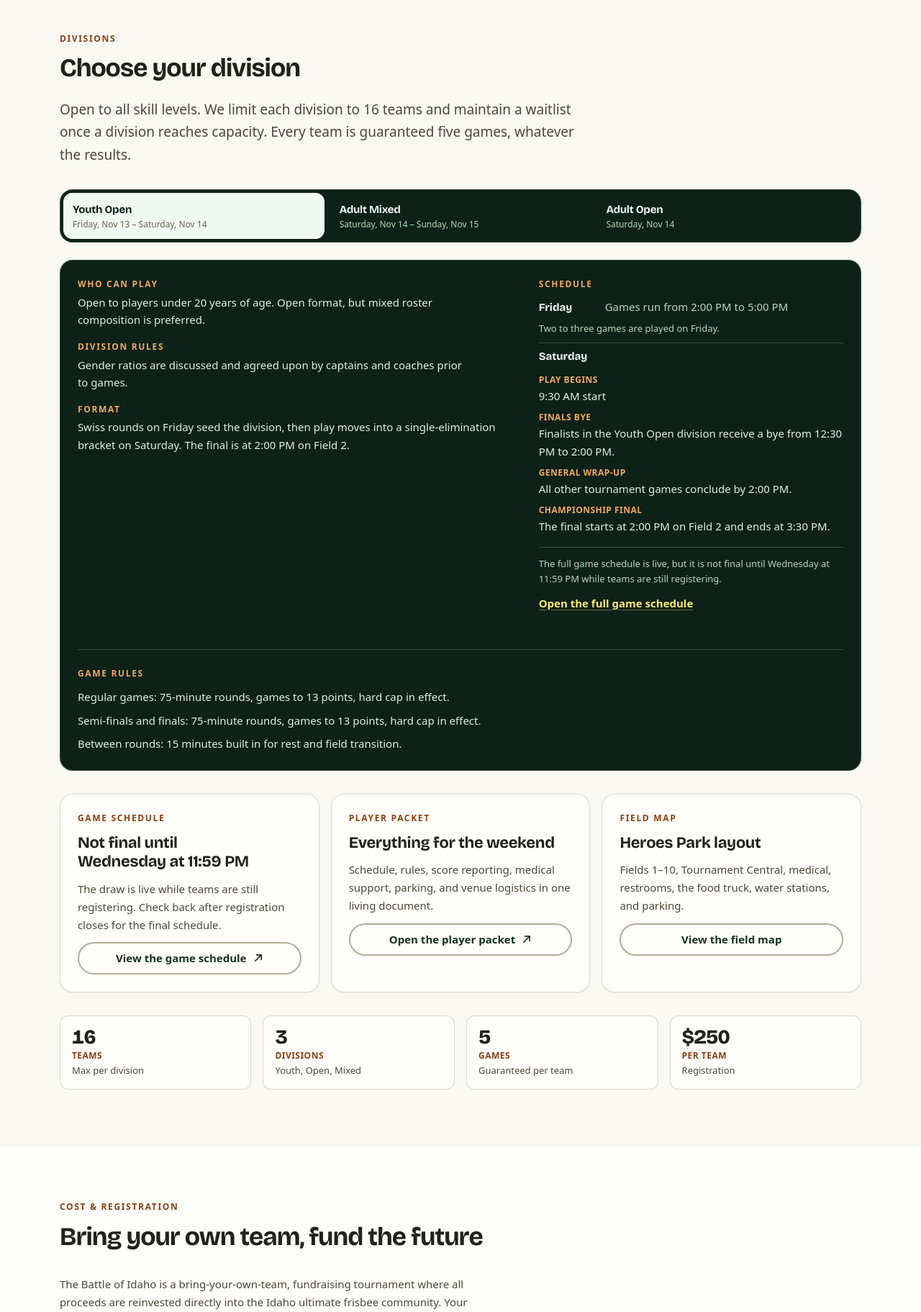
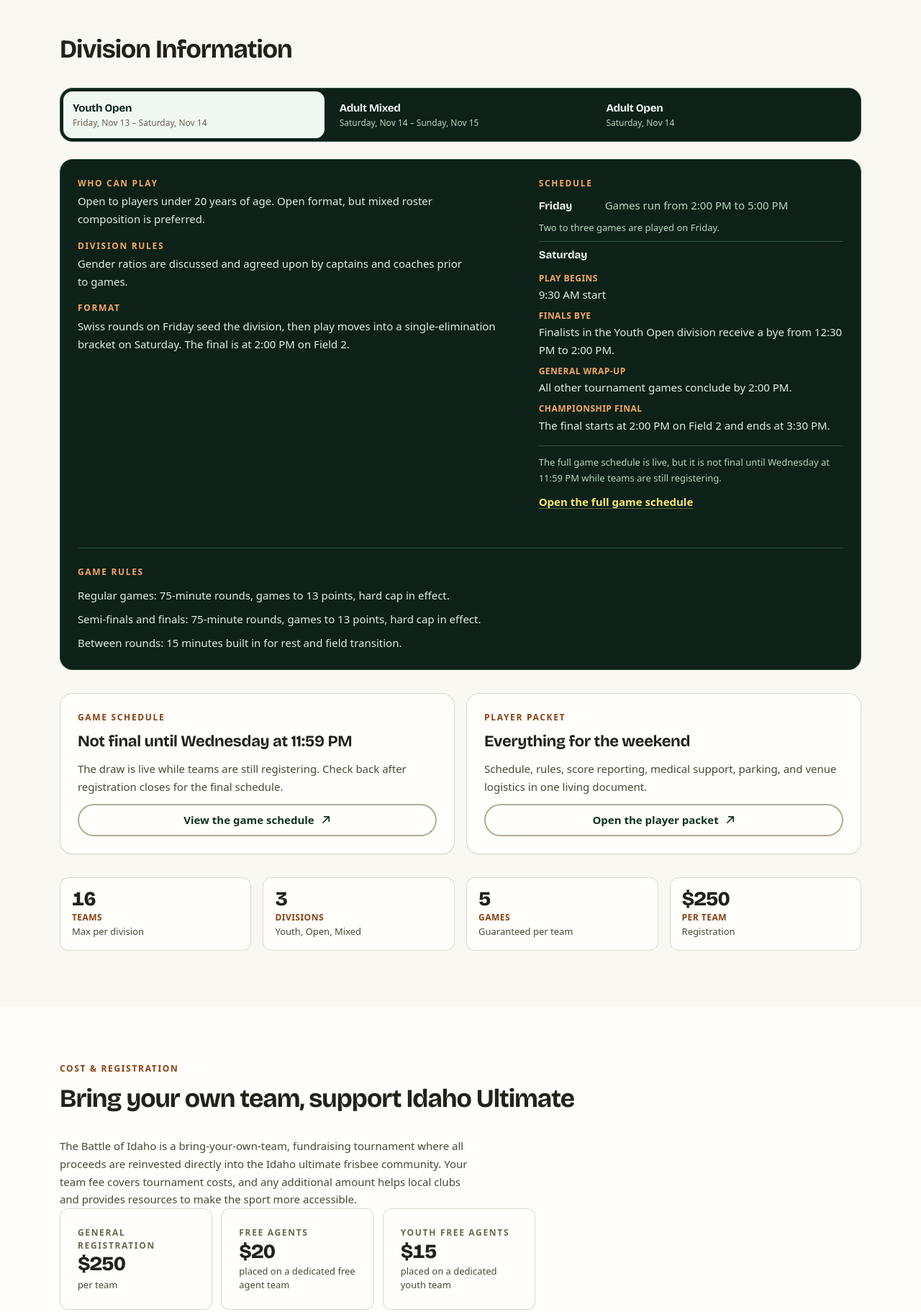
Before and after one commit to tvultimate/tvultimate.org, an Astro site: page /battle-of-idaho in a window 1280 px wide. Shown: the part 600-2423 px from the top of the page at 72% size. Built offline with nearby package versions, Linux system fonts and the light colour scheme; Astro itself is replaced by a stand-in of ours.

Commit message:
More tweaks

```diff
--- a/src/pages/battle-of-idaho/index.astro
+++ b/src/pages/battle-of-idaho/index.astro
@@ -19,7 +19,6 @@ import Icon from '../../components/ui/Icon.astro';
 import PricingTiers from '../../components/sections/tournament/PricingTiers.astro';
 import FoodVendors from '../../components/sections/tournament/FoodVendors.astro';
 import SponsorWall from '../../components/sections/tournament/SponsorWall.astro';
-import FieldMap from '../../components/sections/tournament/FieldMap.astro';
 import DivisionTabs from '../../components/react/DivisionTabs';
 import {
   tournament,
@@ -84,11 +83,7 @@ import { contact, links } from '../../data/org';
   <!-- Divisions, schedules, and the living documents -->
   <Section id="divisions" tone="page">
     <Container>
-      <SectionHeader
-        eyebrow="Divisions"
-        title="Choose your division"
-        lede="Open to all skill levels. We limit each division to 16 teams and maintain a waitlist once a division reaches capacity. Every team is guaranteed five games, whatever the results."
-      />
+      <SectionHeader title="Division Information" />
 
       <div class="boi__divisions">
         <DivisionTabs
@@ -125,17 +120,6 @@ import { contact, links } from '../../data/org';
           </Button>
         </Card>
 
-        <Card as="section" class="boi__resource">
-          <p class="boi__resource-eyebrow">Field map</p>
-          <h3 class="boi__resource-title">Heroes Park layout</h3>
-          <p class="boi__resource-text">
-            Fields 1–10, Tournament Central, medical, restrooms, the food truck,
-            water stations, and parking.
-          </p>
-          <Button href="#field-map" variant="outline" size="md">
-            View the field map
-          </Button>
-        </Card>
       </div>
 
       <ul class="boi__stats">
@@ -155,7 +139,7 @@ import { contact, links } from '../../data/org';
   <!-- Cost & registration -->
   <Section tone="raised">
     <Container>
-      <SectionHeader eyebrow="Cost & registration" title="Bring your own team, fund the future" />
+      <SectionHeader eyebrow="Cost & registration" title="Bring your own team, support Idaho Ultimate" />
       <p class="boi__lede">{fundraising}</p>
       <PricingTiers tiers={[...pricing]} />
       <p class="boi__pricing-note">{youthPricingNote}</p>
@@ -195,18 +179,6 @@ import { contact, links } from '../../data/org';
           <p class="boi__lede">{housing}</p>
         </div>
       </div>
-    </Container>
-  </Section>
-
-  <!-- Field map -->
-  <Section id="field-map" tone="page">
-    <Container>
-      <SectionHeader
-        eyebrow="Venue"
-        title="Field map"
-        lede={`${tournament.location} in Meridian. Every field, Tournament Central, medical support, restrooms, food, water, and parking on one map.`}
-      />
-      <FieldMap />
     </Container>
   </Section>
 
@@ -607,7 +579,7 @@ import { contact, links } from '../../data/org';
     }
 
     .boi__resources {
-      grid-template-columns: repeat(3, minmax(0, 1fr));
+      grid-template-columns: repeat(2, minmax(0, 1fr));
     }
 
     .split {
```
